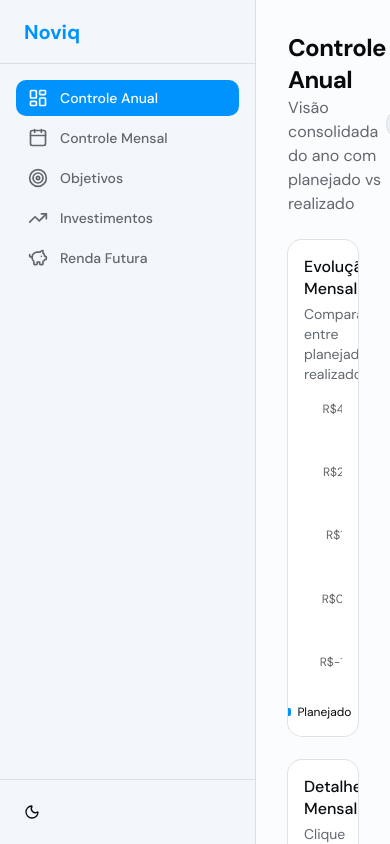
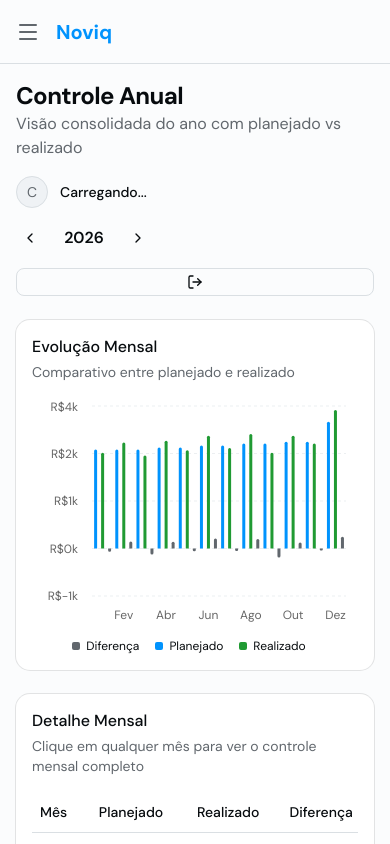
Before and after one commit to reezolver/NoviQ_Finance, a Next.js app: page /controle-anual in a window 390 px wide. Shown: the top 844 px of the page. Built offline with nearby package versions, Linux system fonts and the light colour scheme; no server answers.

Commit message:
feat: responsividade completa em todas as t

```diff
--- a/app/(auth)/login/page.tsx
+++ b/app/(auth)/login/page.tsx
@@ -67,6 +67,7 @@ export default function LoginPage() {
   }
 
   return (
+    <div className="flex min-h-screen items-center justify-center bg-background px-4">
       <div className="w-full max-w-md">
         {/* Logo */}
         <div className="text-center mb-8">
@@ -137,5 +138,6 @@ export default function LoginPage() {
           </CardContent>
         </Card>
       </div>
+    </div>
   )
 }
--- a/app/(dashboard)/controle-anual/page.tsx
+++ b/app/(dashboard)/controle-anual/page.tsx
@@ -179,9 +179,9 @@ export default function ControleAnualPage() {
   }
 
   return (
-    <div className="flex flex-col gap-6 p-8">
+    <div className="flex flex-col gap-6 p-4 md:p-8">
       {/* Header */}
-      <div className="flex items-center justify-between">
+      <div className="flex flex-col gap-4 md:flex-row md:items-center md:justify-between">
         <div>
           <h1 className="text-2xl font-bold tracking-tight">Controle Anual</h1>
           <p className="text-muted-foreground">
@@ -189,7 +189,7 @@ export default function ControleAnualPage() {
           </p>
         </div>
 
-        <div className="flex items-center gap-6">
+        <div className="flex flex-col gap-4 sm:flex-row sm:items-center sm:gap-6">
           <UserName />
           <YearSelector />
           <Button
@@ -199,7 +199,7 @@ export default function ControleAnualPage() {
             className="gap-2"
           >
             <LogOut className="size-4" />
-            Sair
+            <span className="hidden sm:inline">Sair</span>
           </Button>
         </div>
       </div>
@@ -211,7 +211,7 @@ export default function ControleAnualPage() {
           <CardDescription>Comparativo entre planejado e realizado</CardDescription>
         </CardHeader>
         <CardContent>
-          <ChartContainer config={chartConfig} className="h-80 w-full">
+          <ChartContainer config={chartConfig} className="h-64 w-full md:h-80 lg:h-96">
             <BarChart data={DADOS_MOCKADOS_2026} barGap={4} margin={{ top: 8, right: 12, left: 0, bottom: 0 }}>
               <CartesianGrid vertical={false} strokeDasharray="3 3" />
               <XAxis
@@ -253,6 +253,7 @@ export default function ControleAnualPage() {
           </CardDescription>
         </CardHeader>
         <CardContent>
+          <div className="overflow-x-auto">
             <Table>
               <TableHeader>
                 <TableRow>
@@ -289,6 +290,7 @@ export default function ControleAnualPage() {
                 ))}
               </TableBody>
             </Table>
+          </div>
         </CardContent>
       </Card>
     </div>
--- a/app/(dashboard)/controle-mensal/page.tsx
+++ b/app/(dashboard)/controle-mensal/page.tsx
@@ -427,12 +427,12 @@ function ControleMensalContent() {
   }
 
   return (
-    <div className="flex flex-col gap-6 p-8">
+    <div className="flex flex-col gap-6 p-4 md:p-8">
       {/* Header */}
       <MonthHeader ano={ano} />
 
       {/* 3 Blocos lado a lado */}
-      <div className="grid grid-cols-1 lg:grid-cols-3 gap-6">
+      <div className="grid grid-cols-1 md:grid-cols-3 gap-6">
         <BlocoFinanceiro data={dadosMes.renda} />
         <BlocoFinanceiro data={dadosMes.fixas} />
         <BlocoFinanceiro data={dadosMes.variaveis} />
@@ -447,7 +447,7 @@ function ControleMensalContent() {
       {/* Botão flutuante */}
       <Button
         size="lg"
-        className="fixed bottom-8 right-8 rounded-full w-14 h-14 shadow-lg z-50"
+        className="fixed bottom-6 right-6 md:bottom-8 md:right-8 rounded-full w-14 h-14 shadow-lg z-50"
         aria-label="Adicionar lançamento"
         onClick={() => setModalAberto(true)}
       >
--- a/app/(dashboard)/investimentos/page.tsx
+++ b/app/(dashboard)/investimentos/page.tsx
@@ -156,7 +156,7 @@ export default function InvestimentosPage() {
   const totais = calcularTotais(INVESTIMENTOS_MOCKADOS)
 
   return (
-    <div className="flex flex-col gap-6 p-8">
+    <div className="flex flex-col gap-6 p-4 md:p-8">
       {/* Header */}
       <div>
         <h1 className="text-2xl font-bold tracking-tight">Investimentos</h1>
@@ -182,6 +182,7 @@ export default function InvestimentosPage() {
       {/* Tabela de Investimentos */}
       <Card>
         <CardContent className="p-0">
+          <div className="overflow-x-auto">
             <Table>
               <TableHeader>
                 <TableRow>
@@ -202,6 +203,7 @@ export default function InvestimentosPage() {
                 ))}
               </TableBody>
             </Table>
+          </div>
         </CardContent>
       </Card>
     </div>
--- a/app/(dashboard)/layout.tsx
+++ b/app/(dashboard)/layout.tsx
@@ -9,8 +9,11 @@ import {
   Target,
   TrendingUp,
   PiggyBank,
+  Menu,
+  X,
 } from "lucide-react"
 import { ThemeToggle } from "@/components/theme-toggle"
+import { useState } from "react"
 
 /**
  * Layout do dashboard com sidebar de navegação.
@@ -22,6 +25,9 @@ export default function DashboardLayout({
   children: React.ReactNode
 }) {
   const pathname = usePathname()
+  const [sidebarOpen, setSidebarOpen] = useState(false)
+
+  const closeSidebar = () => setSidebarOpen(false)
 
   const navItems = [
     {
@@ -53,10 +59,31 @@ export default function DashboardLayout({
 
   return (
     <div className="flex min-h-screen bg-background">
+      {/* Overlay escuro no mobile */}
+      {sidebarOpen && (
+        <div
+          className="fixed inset-0 z-50 bg-black/50 md:hidden"
+          onClick={closeSidebar}
+        />
+      )}
+
       {/* Sidebar fixa */}
-      <aside className="fixed top-0 left-0 z-40 flex h-screen w-64 flex-col border-r border-border bg-sidebar overflow-y-auto">
-        <div className="flex h-16 items-center border-b border-border px-6">
+      <aside
+        className={cn(
+          "fixed top-0 left-0 z-40 flex h-screen w-64 flex-col border-r border-border bg-sidebar overflow-y-auto transition-transform duration-300 ease-in-out",
+          "md:translate-x-0",
+          sidebarOpen ? "translate-x-0" : "-translate-x-full"
+        )}
+      >
+        <div className="flex h-16 items-center justify-between border-b border-border px-6">
           <span className="text-xl font-bold text-primary">Noviq</span>
+          {/* Botão fechar no mobile */}
+          <button
+            onClick={closeSidebar}
+            className="md:hidden text-muted-foreground hover:text-foreground"
+          >
+            <X className="size-6" />
+          </button>
         </div>
 
         <nav className="flex-1 space-y-1 p-4">
@@ -68,6 +95,7 @@ export default function DashboardLayout({
               <Link
                 key={item.href}
                 href={item.href}
+                onClick={closeSidebar}
                 className={cn(
                   "flex items-center gap-3 rounded-lg px-3 py-2 text-sm font-medium transition-colors",
                   isActive
@@ -89,7 +117,18 @@ export default function DashboardLayout({
       </aside>
 
       {/* Área principal */}
-      <main className="ml-64 flex-1 min-h-screen overflow-y-auto">
+      <main className="flex-1 md:ml-64 min-h-screen overflow-y-auto">
+        {/* Header mobile com hambúrguer */}
+        <header className="flex items-center h-16 border-b border-border bg-background px-4 md:hidden">
+          <button
+            onClick={() => setSidebarOpen(true)}
+            className="text-muted-foreground hover:text-foreground"
+          >
+            <Menu className="size-6" />
+          </button>
+          <span className="ml-4 text-xl font-bold text-primary">Noviq</span>
+        </header>
+
         {children}
       </main>
     </div>
--- a/app/(dashboard)/renda-futura/page.tsx
+++ b/app/(dashboard)/renda-futura/page.tsx
@@ -93,7 +93,7 @@ export default function RendaFuturaPage() {
   }
 
   return (
-    <div className="flex flex-col gap-6 p-8">
+    <div className="flex flex-col gap-6 p-4 md:p-8">
       {/* Header */}
       <div>
         <h1 className="text-2xl font-bold tracking-tight">Renda Futura</h1>
@@ -101,7 +101,7 @@ export default function RendaFuturaPage() {
       </div>
 
       {/* Cards lado a lado: Inputs | Resultado */}
-      <div className="grid grid-cols-1 lg:grid-cols-2 gap-6">
+      <div className="grid grid-cols-1 md:grid-cols-2 gap-6">
         {/* Card de Inputs */}
         <Card>
           <CardHeader>
@@ -223,6 +223,7 @@ export default function RendaFuturaPage() {
             <CardTitle>Projeção ano a ano</CardTitle>
           </CardHeader>
           <CardContent className="p-0">
+            <div className="overflow-x-auto">
               <Table>
                 <TableHeader>
                   <TableRow>
@@ -247,6 +248,7 @@ export default function RendaFuturaPage() {
                   ))}
                 </TableBody>
               </Table>
+            </div>
           </CardContent>
         </Card>
       )}
```
Also changed, not shown: app/(dashboard)/objetivos/page.tsx (+4 -4 lines), app/(dashboard)/painel/page.tsx (+6 -4 lines). Lines whose indentation alone changed are shown as unchanged.
